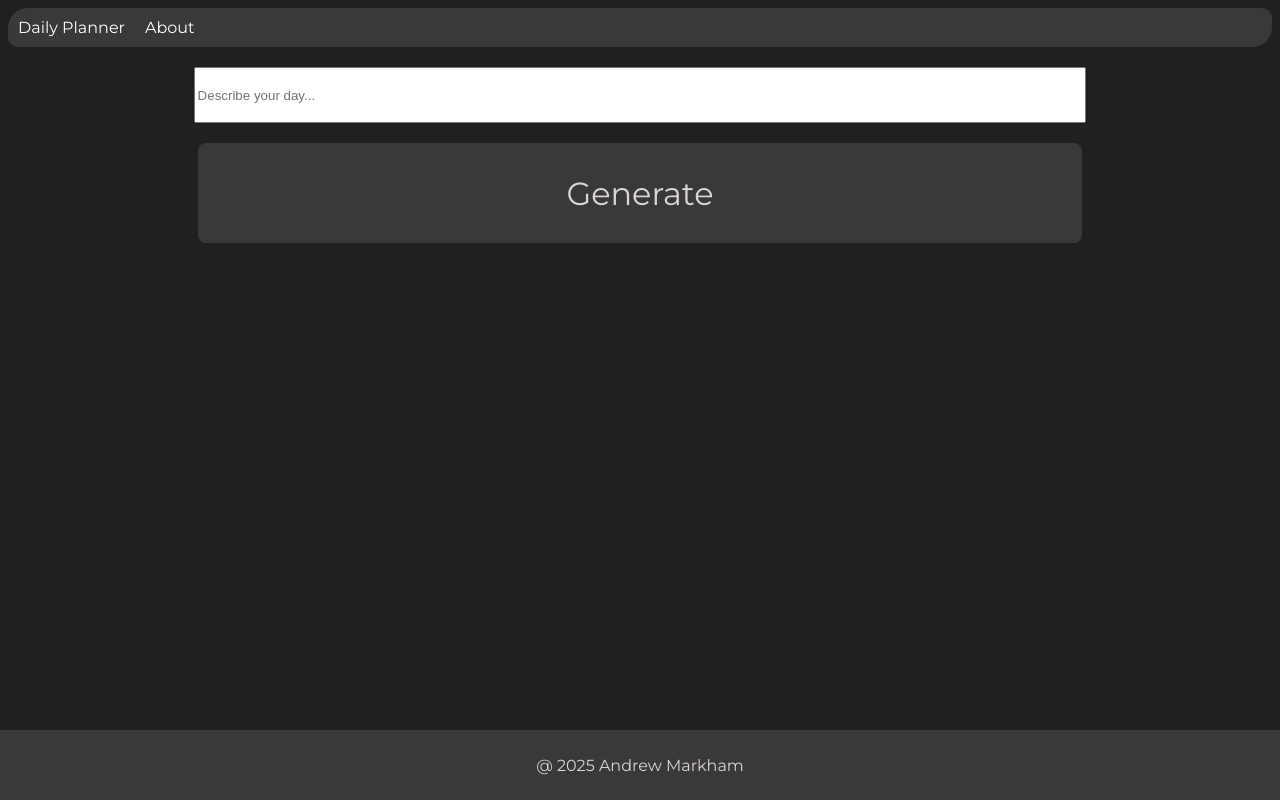
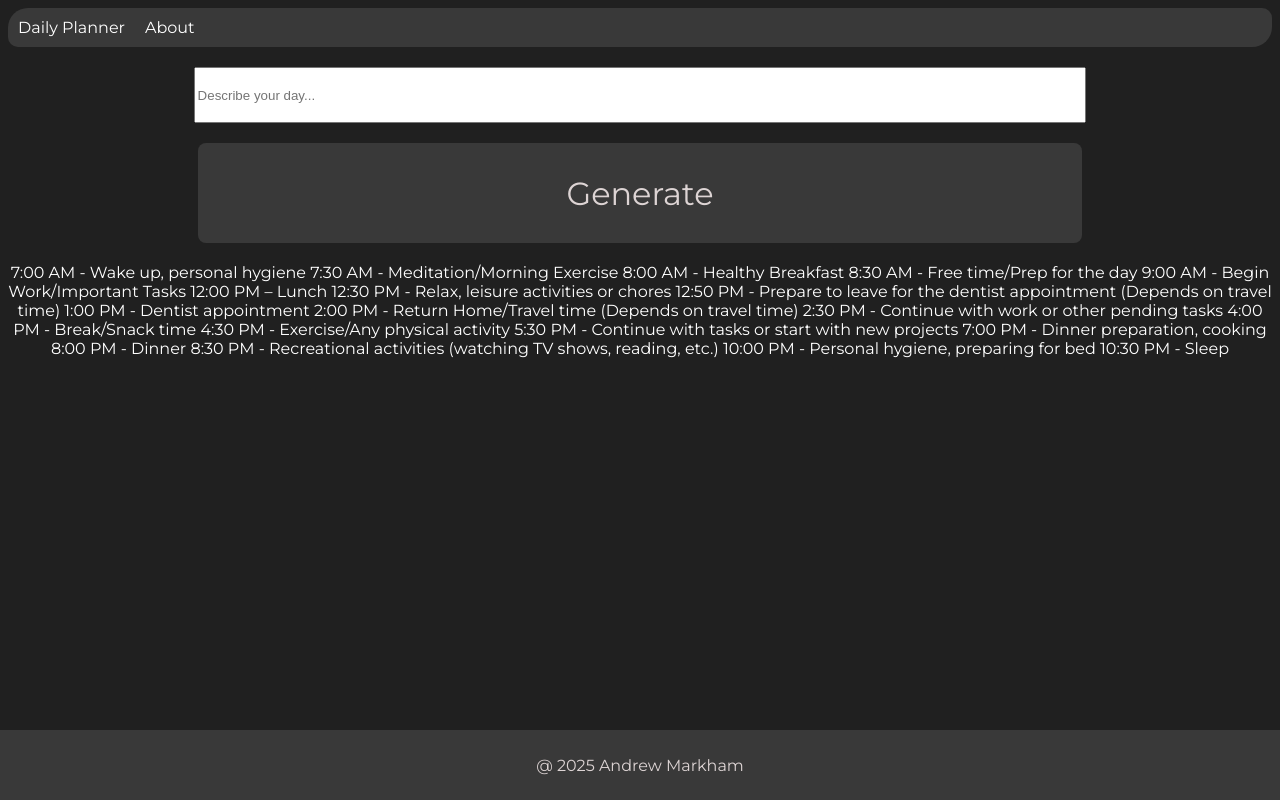
Before and after one commit to drewcmarkham/FINAL, a website: page index.html in a window 1280 px wide. Drawn offline with Linux system fonts and the light colour scheme.

Commit message:
done and working formatting errors

```diff
--- a/index.html
+++ b/index.html
@@ -4,6 +4,7 @@
 <head>
     <title>Daily Planner</title>
     <link rel="stylesheet" href="style.css">
+    <link rel="icon" href="favicon.ico" type="image/x-icon">
 </head>
 
 <body>
@@ -18,7 +19,25 @@
     <div class="inputGroup">
         <input type='text' id="promptInfo" placeholder="Describe your day...">
         <button id="mainButton">Generate</button>
-        <div id="plannerOutput"></div>
+        <div id="plannerOutput">7:00 AM - Wake up, personal hygiene
+            7:30 AM - Meditation/Morning Exercise
+            8:00 AM - Healthy Breakfast
+            8:30 AM - Free time/Prep for the day
+            9:00 AM - Begin Work/Important Tasks
+            12:00 PM – Lunch
+            12:30 PM - Relax, leisure activities or chores
+            12:50 PM - Prepare to leave for the dentist appointment (Depends on travel time)
+            1:00 PM - Dentist appointment
+            2:00 PM - Return Home/Travel time (Depends on travel time)
+            2:30 PM - Continue with work or other pending tasks
+            4:00 PM - Break/Snack time
+            4:30 PM - Exercise/Any physical activity
+            5:30 PM - Continue with tasks or start with new projects
+            7:00 PM - Dinner preparation, cooking
+            8:00 PM - Dinner
+            8:30 PM - Recreational activities (watching TV shows, reading, etc.)
+            10:00 PM - Personal hygiene, preparing for bed
+            10:30 PM - Sleep</div>
     </div>
     <script>
         const input = document.getElementById("promptInfo");
@@ -31,7 +50,8 @@
                 headers: { 'Content-Type': 'application/json' },
                 body: JSON.stringify({ input: inputValue })
             });
-            //document.getElementById("responseOutput").textContent = data.result;
+            const result = await data.json();
+            document.getElementById("plannerOutput").textContent = result.planner;
         })
     </script>
 </body>
--- a/package.json
+++ b/package.json
@@ -2,6 +2,7 @@
   "name": "final",
   "version": "1.0.0",
   "main": "server.js",
+  "type": "module",
   "scripts": {
     "test": "echo \"Error: no test specified\" && exit 1",
     "start": "node server.js"
--- a/style.css
+++ b/style.css
@@ -68,6 +68,8 @@ button:hover {
 
 #plannerOutput {
     color: white;
+    display: flex;
+    justify-content: left;
 }
 
 footer {
```
Also changed, not shown: server.js (+37 -22 lines), favicon.ico (added).
